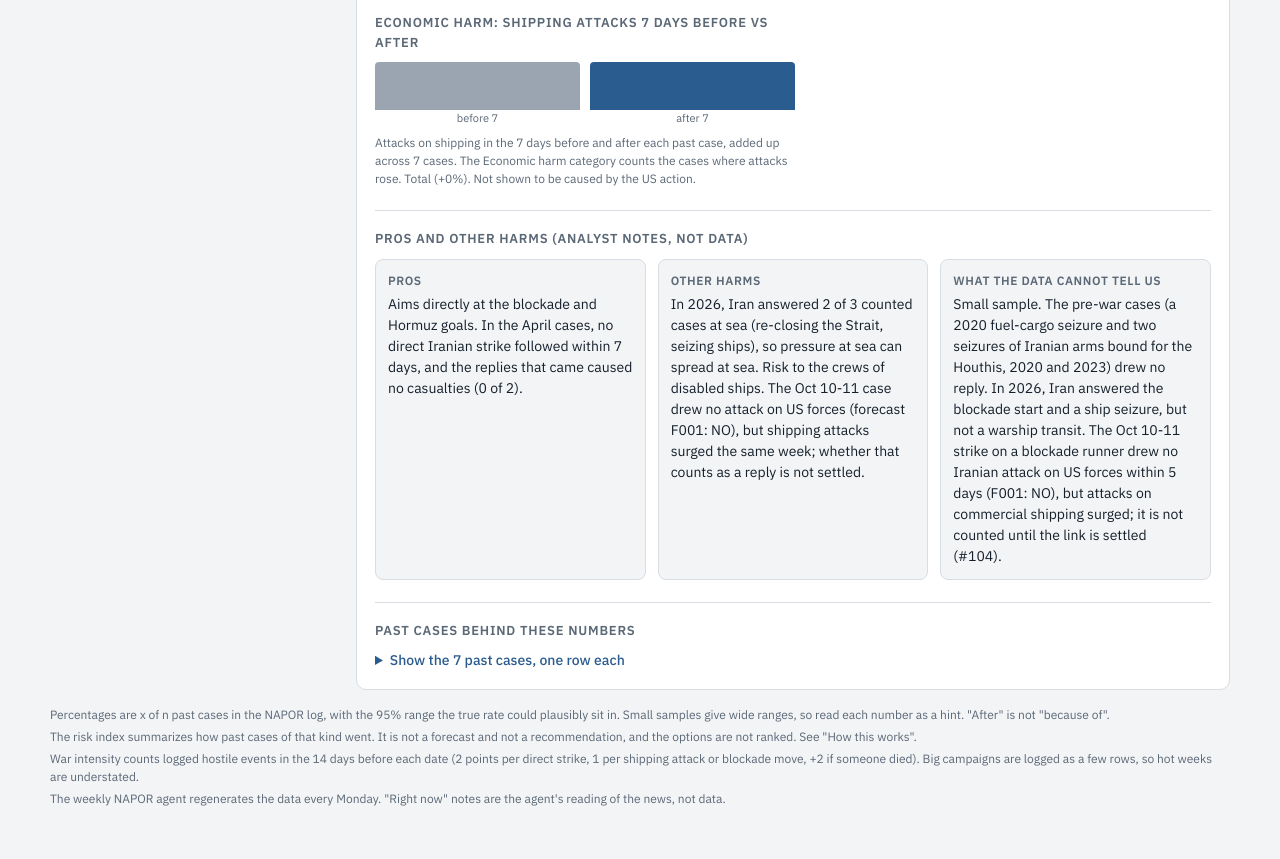
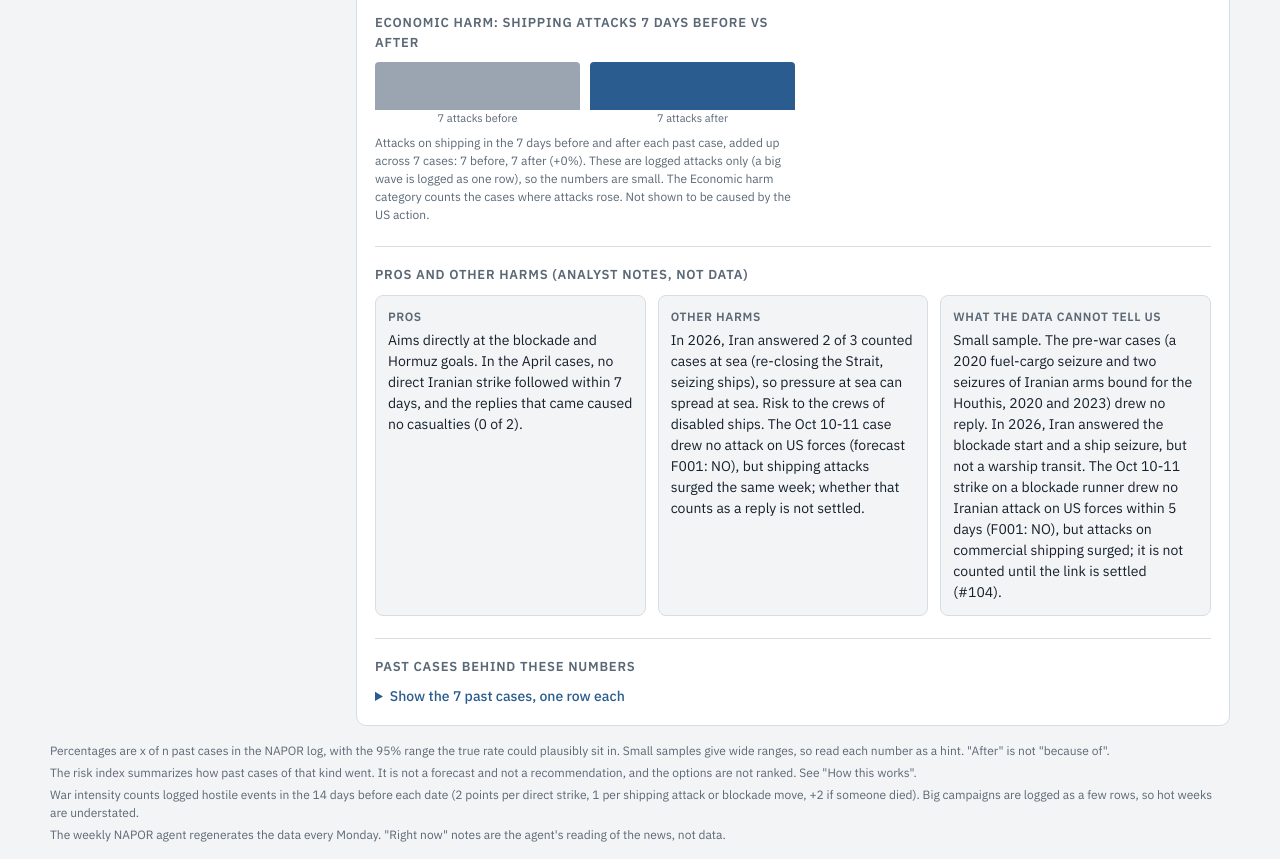
Before and after one commit to siddraw/NAPOR-Options-Explorer, a plain HTML site: page explorer/index.html in a window 1280 px wide. Shown: the part 2647-3506 px from the top of the page. Drawn offline with Linux system fonts and the light colour scheme.

Commit message:
Explorer: shipping box labels and sentence fixed

```diff
--- a/explorer/index.html
+++ b/explorer/index.html
@@ -844,7 +844,7 @@ function outcomesBlock(o, st, ix){
   else { const cv = st.civ; h += flowRow(USH("Civilians reported hurt in the US action itself"), "share of past cases", pc(cv), P(cv.k, cv.n), cv.k + " of " + cv.n, "", "var(--k2)"); }
   h += '</div>';
   const sb = cs.reduce((a,c) => a + c.ship_b, 0), sa = cs.reduce((a,c) => a + c.ship_a, 0), mx = Math.max(1, sb, sa);
-  h += `<div style="display:grid;grid-template-columns:repeat(auto-fit,minmax(240px,420px));gap:16px;margin-top:16px">` + (em.mode !== "ships" ? "" : `<div><h2>Economic harm: shipping attacks ${EDAYS()} days before vs after</h2><div class="pair"><div><i style="height:${sb/mx*100}%"></i>before ${sb}</div><div><i style="height:${sa/mx*100}%"></i>after ${sa}</div></div><p class="legend">Attacks on shipping in the ${EDAYS()} days before and after each past case, added up across ${cs.length} cases. The Economic harm category counts the cases where attacks rose. Total${sb ? " (" + (sa >= sb ? "+" : "") + Math.round((sa-sb)/sb*100) + "%)" : ""}. Not shown to be caused by the US action.</p></div>`);
+  h += `<div style="display:grid;grid-template-columns:repeat(auto-fit,minmax(240px,420px));gap:16px;margin-top:16px">` + (em.mode !== "ships" ? "" : `<div><h2>Economic harm: shipping attacks ${EDAYS()} days before vs after</h2><div class="pair"><div><i style="height:${sb/mx*100}%"></i>${sb} ${sb === 1 ? "attack" : "attacks"} before</div><div><i style="height:${sa/mx*100}%"></i>${sa} ${sa === 1 ? "attack" : "attacks"} after</div></div><p class="legend">Attacks on shipping in the ${EDAYS()} days before and after each past case, added up across ${cs.length} cases: ${sb} before, ${sa} after${sb ? " (" + (sa >= sb ? "+" : "") + Math.round((sa-sb)/sb*100) + "%)" : ""}. These are logged attacks only (a big wave is logged as one row), so the numbers are small. The Economic harm category counts the cases where attacks rose. Not shown to be caused by the US action.</p></div>`);
   if(o.is_hold) h += `<div><h2>${esc(BASEN())} per week (logged)</h2>${weeklyShipping()}<p class="legend">The real count is higher: big clusters are logged as one row.</p></div>`;
   if(fcs(o).length) h += `<div><h2>NAPOR's open forecasts</h2>` + fcs(o).map(f => `<div class="fgauge"><div class="q">${esc(f.question)}<small>${esc(f.id)} · by ${fmtDate(f.deadline)}</small></div><div class="big">${Math.round(f.p*100)}%</div><div class="bar"><i style="width:${f.p*100}%"></i></div></div>`).join("") + `</div>`;
   return h + '</div>';
```
